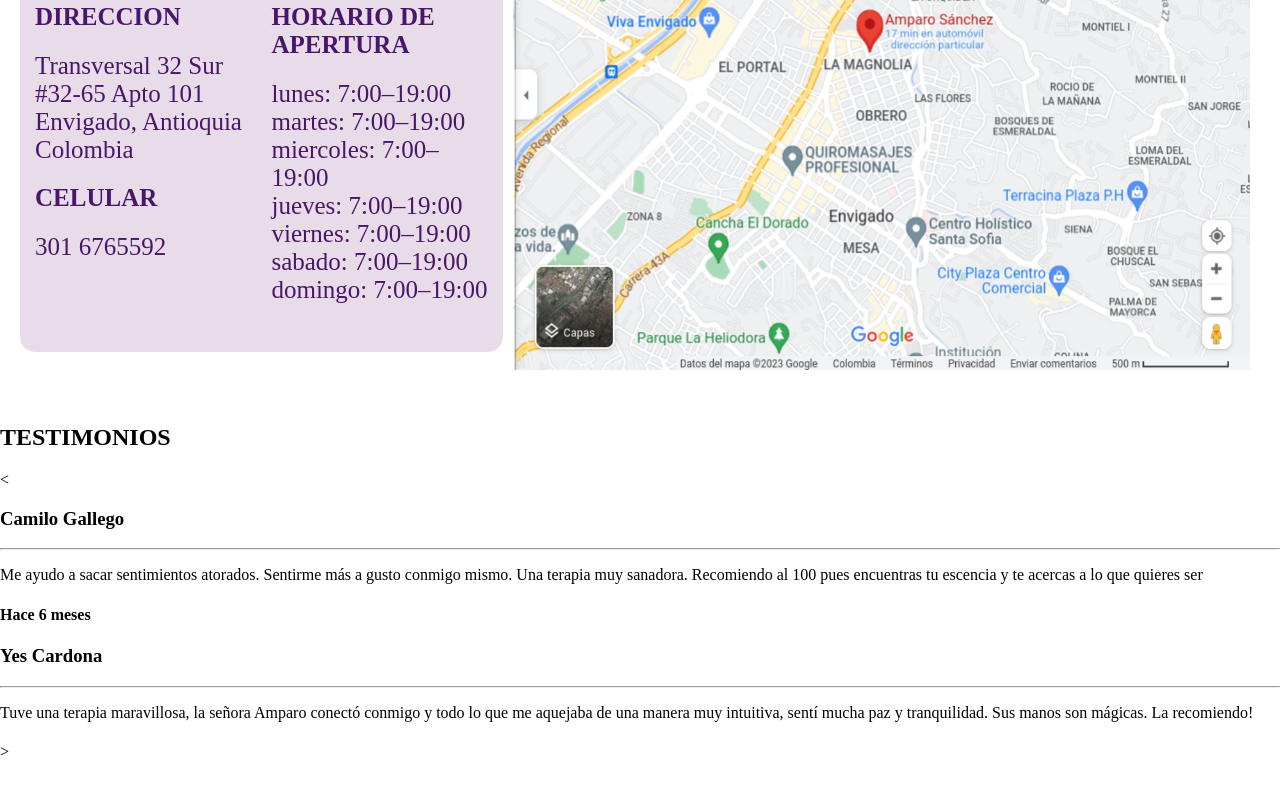
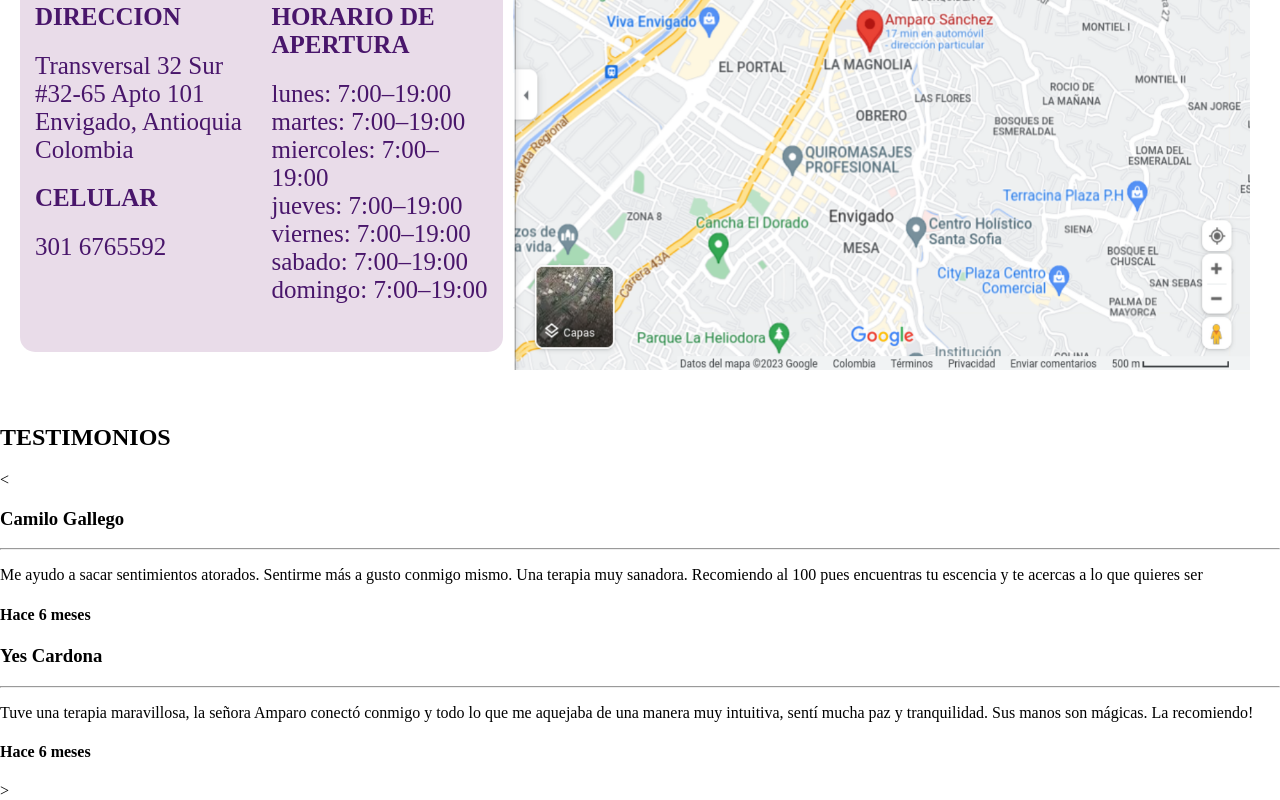
Before and after one commit to danielcarz/vercel5, a React (Vite) app: page / in a window 1280 px wide. Shown: the part 1950-2750 px from the top of the page. Before the commit the page ends 2711 px from the top, so only its background shows below. Built offline with nearby package versions, Linux system fonts and the light colour scheme.

Commit message:
SASS commit

```diff
--- a/src/components/comments.jsx
+++ b/src/components/comments.jsx
@@ -130,7 +130,7 @@ const CommentCarousel = () => {
                       </div>
 
                       <p>{comments[pos_two].review_text}</p>
-                      <h4>{console.log('js')}</h4>
+                      <h4>{comments[pos_two].date }</h4>
                   </div>
 
 
```
